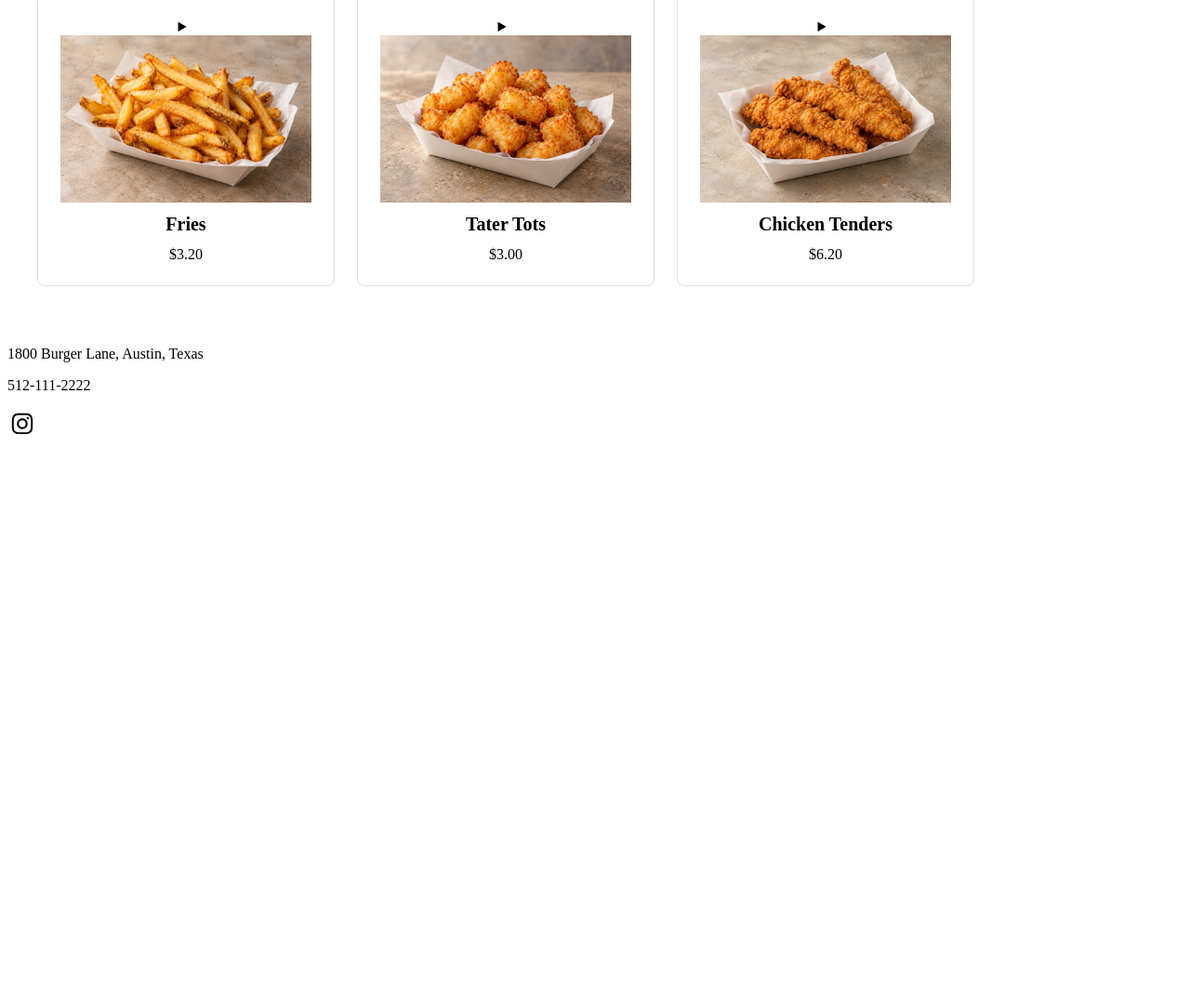
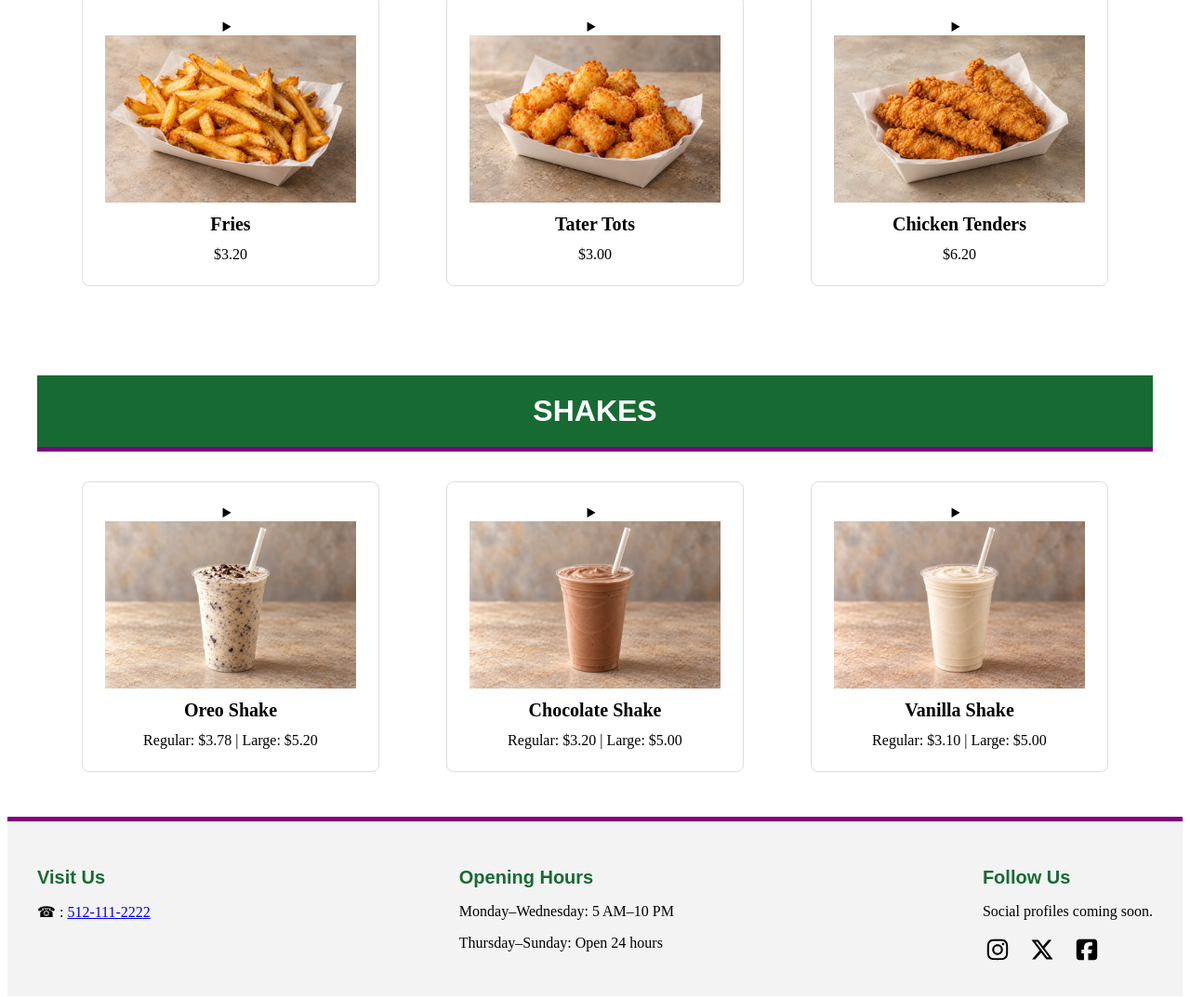
Before and after one commit to victoreboji/damn-good-burger, a plain HTML site: page index.html in a window 1280 px wide. Shown: the part 1723-2796 px from the top of the page at 93% size. Before the commit the page ends 2207 px from the top, so only its background shows below. Drawn offline with Linux system fonts and the light colour scheme.

Commit message:
Add shakes menu and footer with hours and social links

```diff
--- a/css/styles.css
+++ b/css/styles.css
@@ -39,9 +39,32 @@ body nav ul li a{
     transition: color 0.3s ease,transform 0.3s ease;
 }
 
-.instagram-link img{
+.social-links img{
     width: 32px;
     height: 32px;
+    display: block;
+}
+
+.social-links {
+    display: flex;
+    gap: 1rem;
+    align-items: center;
+}
+
+footer {
+    display: flex;
+    flex-wrap: wrap;
+    justify-content: space-between;
+    gap: 2rem;
+    padding: 2rem;
+    background-color: #f3f3f3;
+    border-top: 5px solid purple;
+}
+
+footer h2 {
+    color: #176b32;
+    font-family: Arial, sans-serif;
+    font-size: 1.25rem;
 }
 
 .hero img{
@@ -155,4 +178,5 @@ body nav ul li a{
   flex-wrap: wrap;
   gap: 1.5rem;
   align-items: flex-start;
+  justify-content:space-evenly;
 }
--- a/index.html
+++ b/index.html
@@ -146,7 +146,8 @@
               <span>$3.20</span>
             </summary>
 
-            <p>Golden fresh-cut fries, made from fresh potatoes—not frozen or pre-bagged—lightly salted and served hot.</p>
+            <p>Golden fresh-cut fries, made from fresh potatoes—not frozen or pre-bagged—lightly salted and served hot.
+            </p>
           </details>
         </article>
         <article class="menu-item">
@@ -174,20 +175,84 @@
       </div>
     </section>
 
+    <section id="shakes" class="menu-section">
+      <h2>Shakes</h2>
+      <div class="menu-grid">
+        <article class="menu-item">
+          <details>
+            <summary>
+              <img src="images/oreo-shake.jpg" alt="Cookies-and-cream Oreo shake in a cup with a straw">
+              <span>Oreo Shake</span>
+              <span>Regular: $3.78 | Large: $5.20</span>
+            </summary>
+
+            <p>
+              A creamy cookies-and-cream shake blended with
+              Oreo cookie pieces.
+            </p>
+          </details>
+        </article>
+        <article class="menu-item">
+          <details>
+            <summary>
+              <img src="images/chocolate-shake.jpg" alt="Creamy chocolate shake in a cup with a straw">
+              <span>Chocolate Shake</span>
+              <span>Regular: $3.20 | Large: $5.00</span>
+            </summary>
+
+            <p>A rich, creamy chocolate shake, blended smooth and served cold.</p>
+          </details>
+        </article>
+        <article class="menu-item">
+          <details>
+            <summary>
+              <img src="images/vanilla-shake.jpg" alt="Creamy vanilla shake in a cup with a straw">
+              <span>Vanilla Shake</span>
+              <span>Regular: $3.10 | Large: $5.00</span>
+            </summary>
+
+            <p>
+              A smooth, creamy vanilla shake, blended thick
+              and served cold.
+            </p>
+          </details>
+        </article>
+      </div>
+    </section>
 
   </main>
 
   <footer>
+    <div>
+      <h2>Visit Us</h2>
+      <span aria-hidden="true">☎ :</span>
+      <a href="tel:5121112222">512-111-2222</a>
+    </div>
 
-    <p>1800 Burger Lane, Austin, Texas</p>
-    <p>512-111-2222</p>
+    <div>
+      <h2>Opening Hours</h2>
+      <p>Monday–Wednesday: 5 AM–10 PM</p>
+      <p>Thursday–Sunday: Open 24 hours</p>
+    </div>
 
-    <a href="https://www.instagram.com/" class="instagram-link" aria-label="Follow Damn Good Burger on Instagram"
-      target="_blank" rel="noopener noreferrer">
+    <div>
+      <h2>Follow Us</h2>
+      <p>Social profiles coming soon.</p>
 
-      <img src="logos/instagram-brands-solid-full.svg" alt="instagram logo">
+      <div class="social-links">
+        <a href="https://www.instagram.com/" aria-label="Instagram — placeholder link">
+          <img src="logos/instagram-brands-solid-full.svg" alt="">
+        </a>
 
-    </a>
+        <a href="https://x.com/" aria-label="X — placeholder link">
+          <img src="logos/x-twitter-brands-solid-full.svg" alt="">
+        </a>
+
+        <a href="https://www.facebook.com/" aria-label="Facebook — placeholder link">
+          <img src="logos/square-facebook-brands-solid-full.svg" alt="">
+        </a>
+      </div>
+    </div>
   </footer>
 
 </body>
```
Also changed, not shown: images/chocolate-shake.jpg (added), images/oreo-shake.jpg (added), images/vanilla-shake.jpg (added), logos/square-facebook-brands-solid-full.svg (added), logos/x-twitter-brands-solid-full.svg (added).
